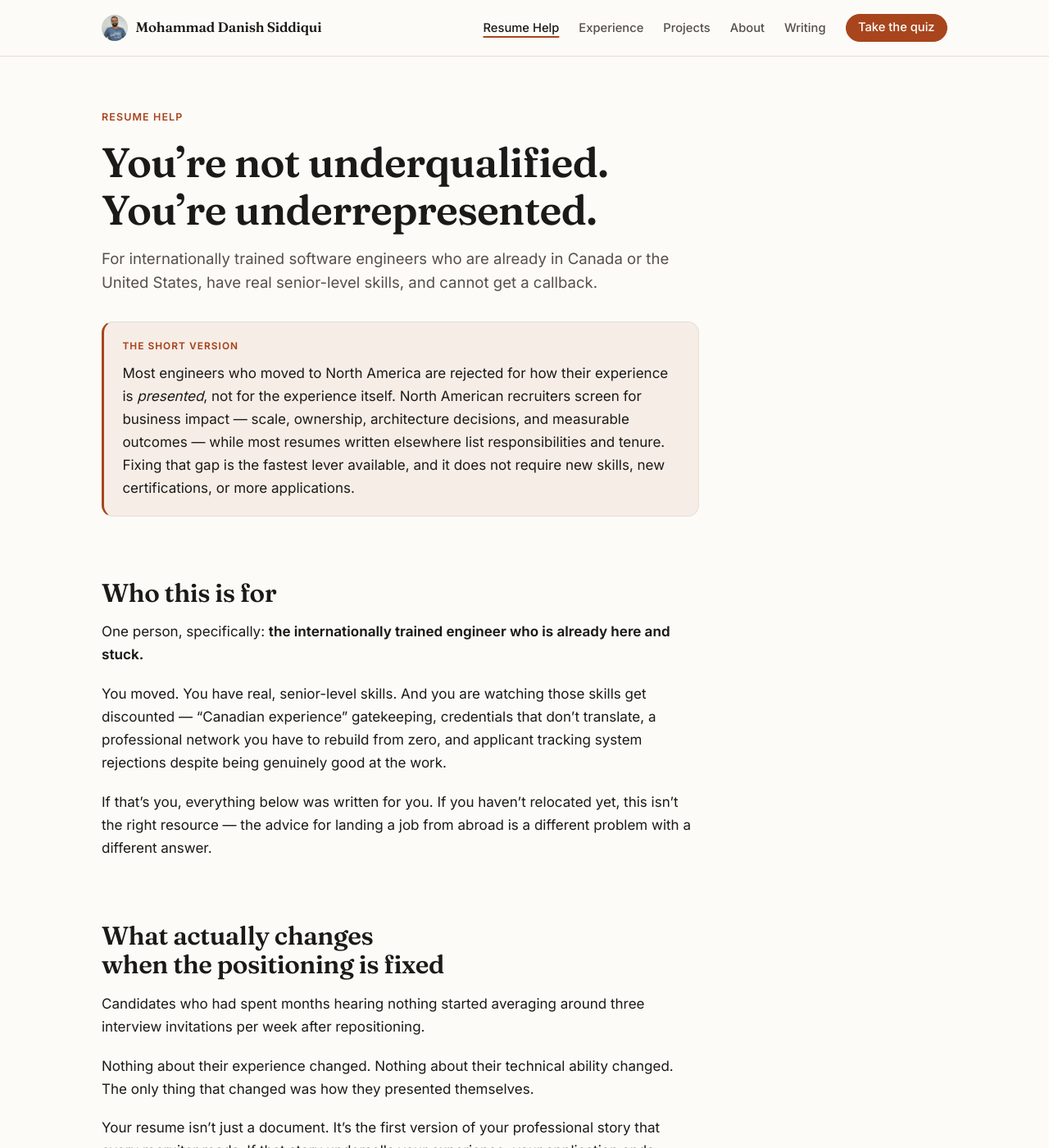
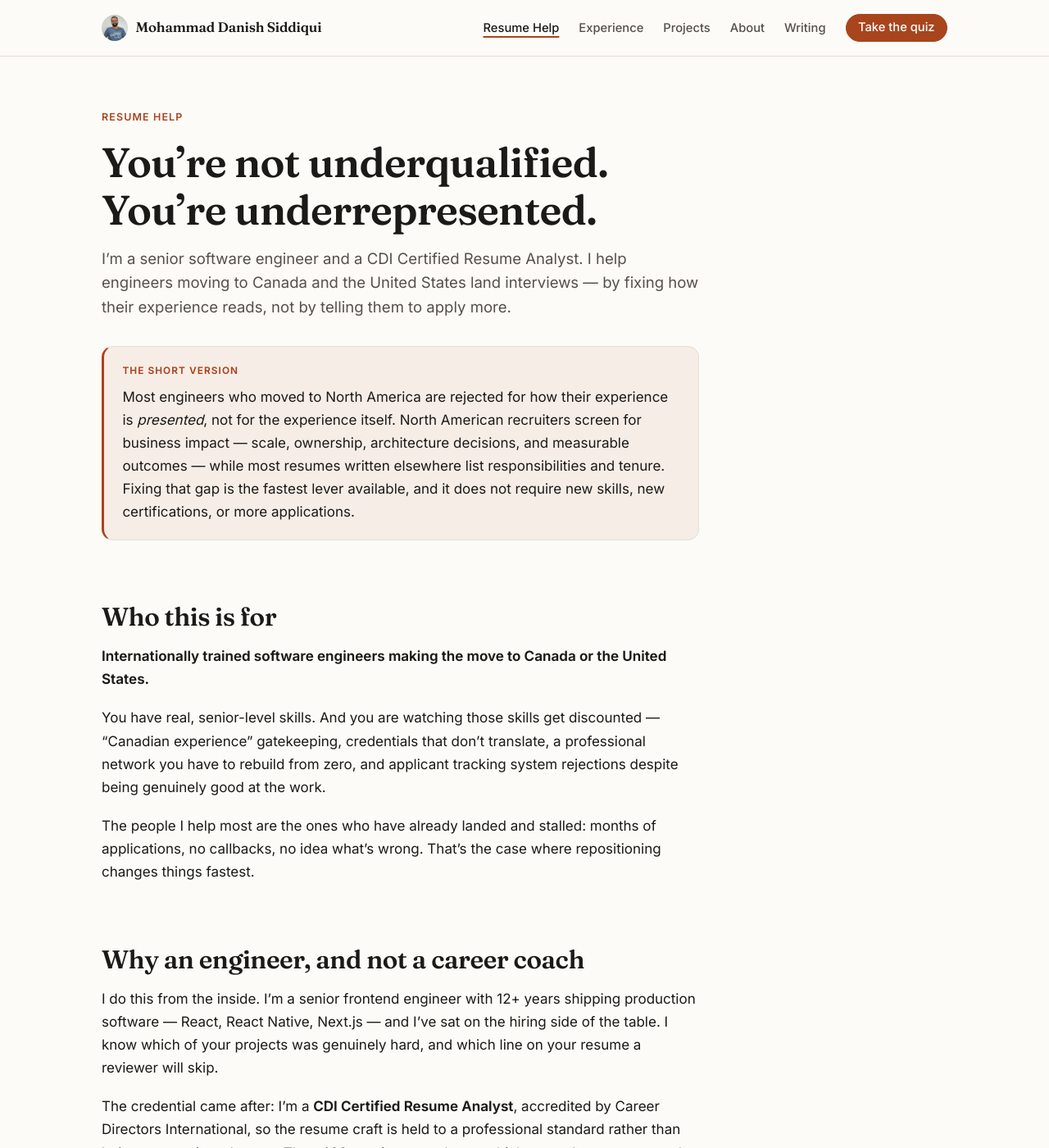
Before and after one commit to mdanishs/mdanishs.github.io, a Jekyll site: the page built from resume-help.html, in a window 1280 px wide and 1400 px high. Shown: the whole window at 82% size. Built offline with Jekyll 4.4.1, drawn with Linux system fonts in a browser that asks for light colours; some of the changed text lies outside the part shown.

Commit message:
Reposition around the engineer-plus-analyst identity
The first pass made HireDoc the brand and Danish the founder behind it.
Inverts that: the person is the brand — a senior engineer who is also a
certified resume analyst — and HireDoc is a tool he built to run his
review process at scale.

- Homepage H1 leads with the identity rather than the reader's problem,
  and "Why take resume advice from an engineer?" moves up to sit directly
  under the hero, since it is the proof of the positioning claim.
- "Where to start" becomes "Ways I can help"; the HireDoc card is framed
  as a tool he built rather than the destination.
- /resume-help/ gains a "Why an engineer, and not a career coach" section
  and reframes the pricing tiers as ways to work with him.
- Experience lists Intuit above HireDoc so the engineering role reads as
  primary. Person schema worksFor follows.
- Audience wording moves from "already relocated, not people planning to
  move" to "moving to Canada and the US", per the requested framing, while
  still noting that repositioning helps most once someone has landed.
- Regenerate the share card with a headline that matches the new
  positioning, and keep the generator in tools/ so it can be re-run after
  the portrait is replaced.

Co-Authored-By: Claude Opus 5 <noreply@anthropic.com>
Claude-Session: https://claude.ai/code/session_018dnYyf2PamoYFuypLVQgWk

```diff
--- a/_config.yml
+++ b/_config.yml
@@ -6,8 +6,8 @@ url: "https://mdanishs.com"
 baseurl: ""
 
 title: "Mohammad Danish Siddiqui"
-tagline: "Resume strategy for internationally trained engineers"
-description: "Mohammad Danish Siddiqui is a senior frontend engineer and CDI Certified Resume Analyst in Milton, Ontario. He helps internationally trained software engineers in Canada and the US turn stalled job searches into interviews."
+tagline: "Senior engineer and certified resume analyst"
+description: "Mohammad Danish Siddiqui is a senior frontend engineer with 12+ years of experience and a CDI Certified Resume Analyst in Milton, Ontario. He helps software engineers moving to Canada and the US land interviews."
 
 # Shown in the browser tab between page title and site title
 title-separator: "·"
@@ -115,6 +115,7 @@ exclude:
   - README.md
   - Vagrantfile
   - staticman.yml
+  - tools
 
 plugins:
   - jekyll-sitemap
--- a/resume-help.html
+++ b/resume-help.html
@@ -2,8 +2,8 @@
 layout: base
 permalink: /resume-help/
 title: Resume help for internationally trained engineers
-seo-title: "Resume Help for Internationally Trained Software Engineers in Canada & the US"
-description: "Stalled job search in Canada or the US? A CDI Certified Resume Analyst and senior engineer with 400+ reviews explains why strong engineers get filtered out, and how to fix the positioning."
+seo-title: "Resume Help for Software Engineers Moving to Canada & the US"
+description: "A senior software engineer and CDI Certified Resume Analyst with 400+ reviews explains why strong engineers get filtered out of North American hiring, and how to fix the positioning."
 faq: true
 offers: true
 ---
@@ -14,8 +14,9 @@ offers: true
     <p class="eyebrow">Resume help</p>
     <h1>You&rsquo;re not underqualified. You&rsquo;re underrepresented.</h1>
     <p class="lede">
-      For internationally trained software engineers who are already in Canada or
-      the United States, have real senior-level skills, and cannot get a callback.
+      I&rsquo;m a senior software engineer and a CDI Certified Resume Analyst. I help
+      engineers moving to Canada and the United States land interviews &mdash;
+      by fixing how their experience reads, not by telling them to apply more.
     </p>
   </div>
 
@@ -35,20 +36,37 @@ offers: true
   <section class="prose">
     <h2>Who this is for</h2>
     <p>
-      One person, specifically: <strong>the internationally trained engineer who
-      is already here and stuck.</strong>
+      <strong>Internationally trained software engineers making the move to
+      Canada or the United States.</strong>
     </p>
     <p>
-      You moved. You have real, senior-level skills. And you are watching those
-      skills get discounted &mdash; &ldquo;Canadian experience&rdquo; gatekeeping, credentials
-      that don&rsquo;t translate, a professional network you have to rebuild from
-      zero, and applicant tracking system rejections despite being genuinely good
-      at the work.
+      You have real, senior-level skills. And you are watching those skills get
+      discounted &mdash; &ldquo;Canadian experience&rdquo; gatekeeping, credentials that
+      don&rsquo;t translate, a professional network you have to rebuild from zero, and
+      applicant tracking system rejections despite being genuinely good at the
+      work.
     </p>
     <p>
-      If that&rsquo;s you, everything below was written for you. If you haven&rsquo;t
-      relocated yet, this isn&rsquo;t the right resource &mdash; the advice for landing a
-      job from abroad is a different problem with a different answer.
+      The people I help most are the ones who have already landed and stalled:
+      months of applications, no callbacks, no idea what&rsquo;s wrong. That&rsquo;s the
+      case where repositioning changes things fastest.
+    </p>
+  </section>
+
+  <section class="prose">
+    <h2>Why an engineer, and not a career coach</h2>
+    <p>
+      I do this from the inside. I&rsquo;m a senior frontend engineer with
+      {{ site.brand.years-experience }}+ years shipping production software &mdash; React, React Native,
+      Next.js &mdash; and I&rsquo;ve sat on the hiring side of the table. I know which
+      of your projects was genuinely hard, and which line on your resume a
+      reviewer will skip.
+    </p>
+    <p>
+      The credential came after: I&rsquo;m a <strong>CDI Certified Resume Analyst</strong>,
+      accredited by Career Directors International, so the resume craft is held
+      to a professional standard rather than being one engineer&rsquo;s taste. Then
+      {{ site.brand.resumes-reviewed }}+ reviews taught me which gaps show up over and over.
     </p>
   </section>
 
@@ -111,7 +129,7 @@ offers: true
   </section>
 
   <section class="prose" id="hiredoc">
-    <h2>HireDoc: the tool I built for this</h2>
+    <h2>Ways to work with me</h2>
     <p>
       After {{ site.brand.resumes-reviewed }}+ manual reviews, the same bottleneck kept showing up. The
       information that would make someone hireable was never on the page &mdash; it
@@ -119,9 +137,11 @@ offers: true
       you already wrote.
     </p>
     <p>
-      So <a href="{{ site.brand.product-url }}">HireDoc</a> interviews you instead. It
-      asks about your work the way I would in a review, pulls out the impact you
-      forgot to mention, and rebuilds your experience around it.
+      So I built <a href="{{ site.brand.product-url }}">HireDoc</a> to run my review
+      process as an interview. It asks about your work the way I would, pulls out
+      the impact you forgot to mention, and rebuilds your experience around it
+      &mdash; at a price that works whether or not you want me personally in the
+      loop.
     </p>
   </section>
 
```
Also changed, not shown: _data/experience.yml (+14 -14 lines), _data/faq.yml (+14 -13 lines), about.html (+6 -6 lines), index.html (+42 -35 lines), llms.txt (+5 -4 lines), tools/make-images.py (added, +114 -0 lines), README.md, img/og-card.png.
